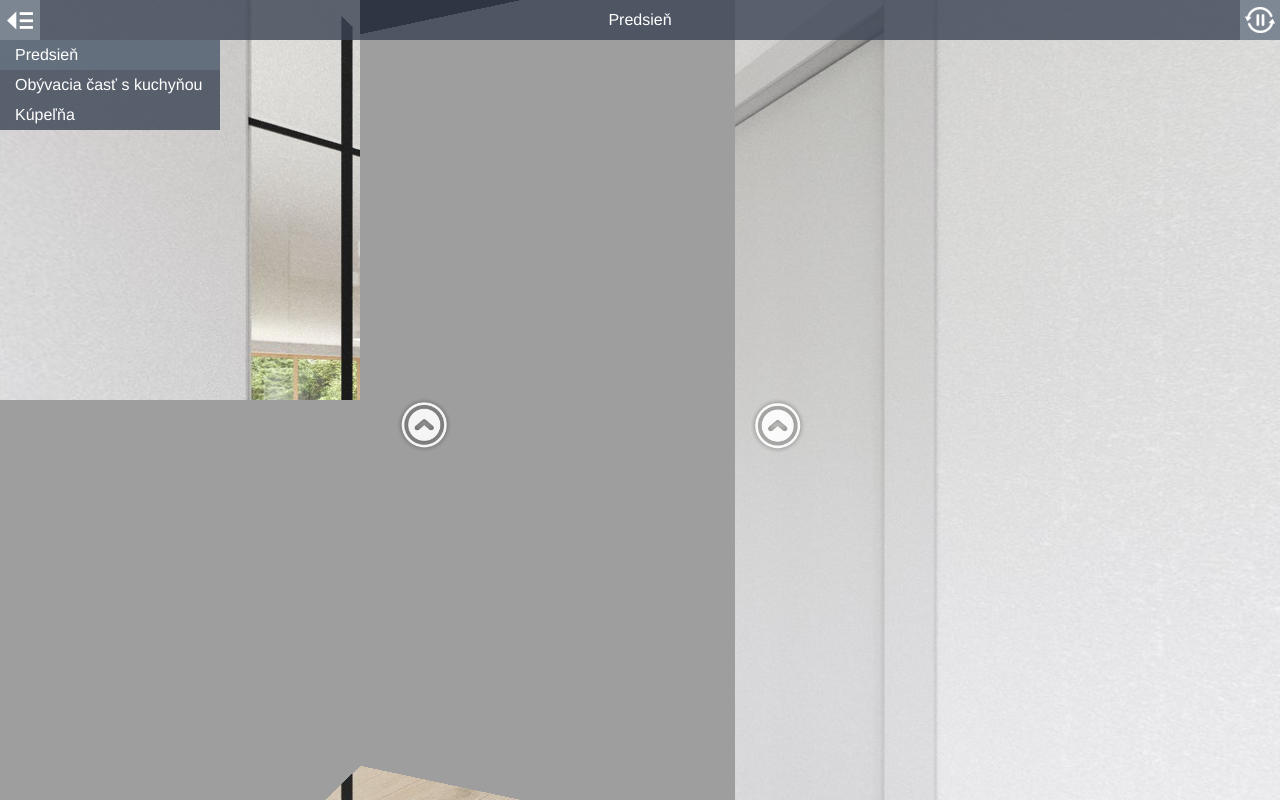
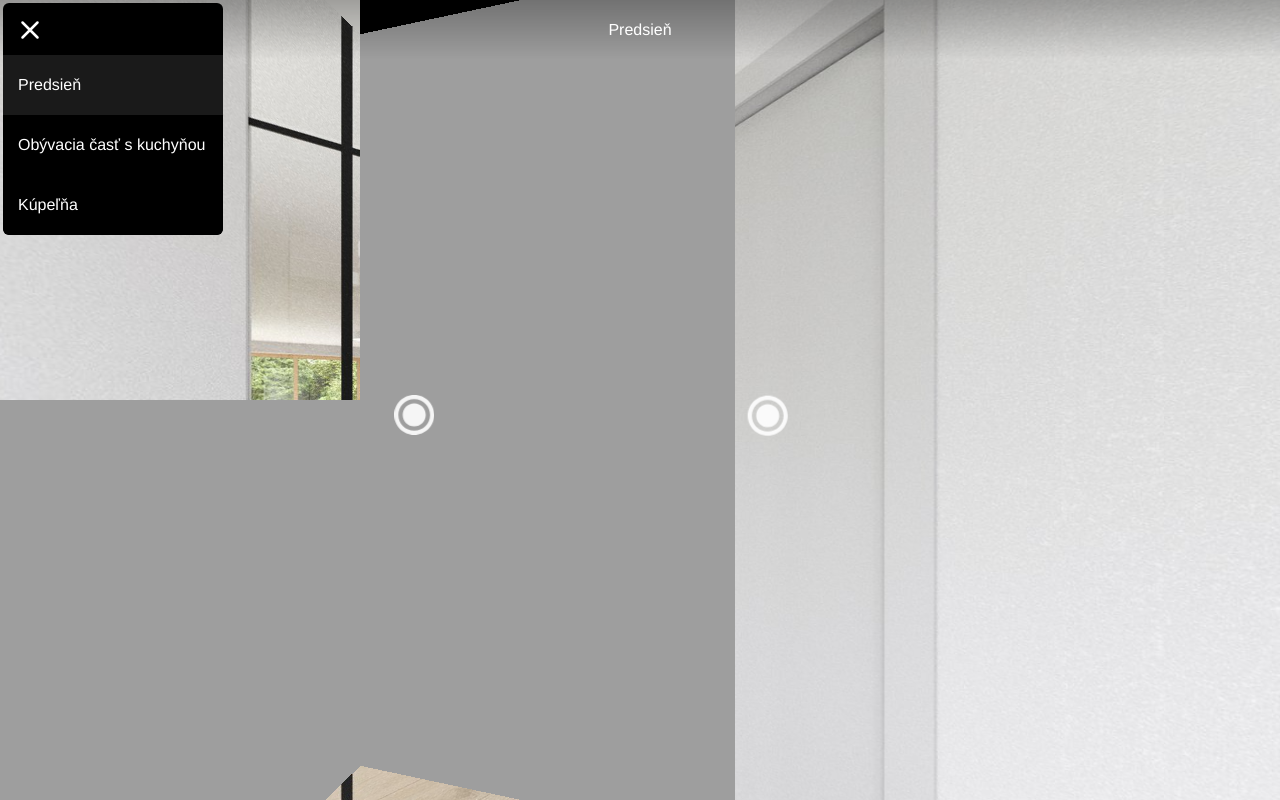
Before and after one commit to majomichal/Liberec, a plain HTML site: page index.html in a window 1280 px wide. Drawn offline with Linux system fonts and the light colour scheme; animation ran at ten frames a second.

Commit message:
Black design

```diff
--- a/index.html
+++ b/index.html
@@ -1,32 +1,27 @@
 <!DOCTYPE html>
 <html>
+
 <head>
-<title>Project Title</title>
+  <title></title>
   <meta charset="utf-8">
-<meta name="viewport" content="target-densitydpi=device-dpi, width=device-width, initial-scale=1.0, maximum-scale=1.0, minimum-scale=1.0, user-scalable=no, minimal-ui" />
-<style> @-ms-viewport { width: device-width; } </style>
+  <meta name="viewport"
+    content="target-densitydpi=device-dpi, width=device-width, initial-scale=1.0, maximum-scale=1.0, minimum-scale=1.0, user-scalable=no, minimal-ui" />
+  <style>
+    @-ms-viewport {
+      width: device-width;
+    }
+  </style>
   <link rel="stylesheet" href="vendor/reset.min.css">
   <link rel="stylesheet" href="style.css">
+  <link rel="shortcut icon" type="image/x-icon" sizes="16x16 32x32 48x48 64x64" href="/img/pano.svg">
 </head>
+
 <body class="multiple-scenes ">
 
   <div id="pano"></div>
 
   <div id="sceneList">
     <ul class="scenes">
-
-      <a href="javascript:void(0)" class="scene" data-id="0-predsie">
-        <li class="text">Predsieň</li>
-      </a>
-
-      <a href="javascript:void(0)" class="scene" data-id="1-obvacia-as-s-kuchyou">
-        <li class="text">Obývacia časť s kuchyňou</li>
-      </a>
-
-      <a href="javascript:void(0)" class="scene" data-id="2-kpea">
-        <li class="text">Kúpeľňa</li>
-      </a>
-
     </ul>
   </div>
 
@@ -34,7 +29,7 @@
     <h1 class="sceneName"></h1>
   </div>
 
-<a href="javascript:void(0)" id="autorotateToggle">
+  <a href="javascript:void(0)" id="autorotateToggle" style="display: none;">
     <img class="icon off" src="img/play.png">
     <img class="icon on" src="img/pause.png">
   </a>
@@ -45,8 +40,8 @@
   </a>
 
   <a href="javascript:void(0)" id="sceneListToggle">
-  <img class="icon off" src="img/expand.png">
-  <img class="icon on" src="img/collapse.png">
+    <img class="icon off" src="img/menu.svg">
+    <img class="icon on" src="img/close.svg">
   </a>
 
   <a href="javascript:void(0)" id="viewUp" class="viewControlButton viewControlButton-1">
@@ -68,12 +63,35 @@
     <img class="icon" src="img/minus.png">
   </a>
 
-<script src="vendor/screenfull.min.js" ></script>
-<script src="vendor/bowser.min.js" ></script>
-<script src="vendor/marzipano.js" ></script>
+  <script src="vendor/screenfull.min.js"></script>
+  <script src="vendor/bowser.min.js"></script>
+  <script src="vendor/marzipano.js"></script>
 
   <script src="data.js"></script>
+
+  <script>
+    document.title = APP_DATA.name;
+
+    var el = document.querySelector('#sceneList ul');
+
+    APP_DATA.scenes.forEach(i => {
+      var a = document.createElement('a');
+      var li = document.createElement('li');
+
+      a.classList.add('scene');
+      a.setAttribute('data-id', i.id);
+      a.setAttribute('href', 'javascript:void(0)');
+
+      li.classList.add('text');
+      li.innerHTML = i.name;
+
+      a.appendChild(li);
+      el.appendChild(a);
+
+    });
+  </script>
+
   <script src="index.js"></script>
+</body>
 
-</body>
 </html>
--- a/index.js
+++ b/index.js
@@ -253,7 +253,7 @@
 
     // Create image element.
     var icon = document.createElement('img');
-    icon.src = 'img/link.png';
+    icon.src = 'img/pin2.svg';
     icon.classList.add('link-hotspot-icon');
 
     // Set rotation transform.
--- a/style.css
+++ b/style.css
@@ -46,19 +46,19 @@ a, a:hover, a:active, a:visited {
   position: absolute;
   top: 0;
   left: 0;
-  right: 40px;
-  height: 40px;
+  right: 0;
+  height: 60px;
   text-align: center;
 }
 
 .mobile #titleBar {
   height: 50px;
-  right: 50px;
+  right: 0;
 }
 
 /* If there is a fullscreen button the title bar must make space for it */
 body.fullscreen-enabled #titleBar {
-  right: 80px;
+  right: 0;
 }
 
 body.fullscreen-enabled.mobile #titleBar {
@@ -67,28 +67,32 @@ body.fullscreen-enabled.mobile #titleBar {
 
 /* If there are multiple scenes the title bar must make space for the scene list toggle */
 body.multiple-scenes #titleBar {
-  left: 40px;
+  left: 0;
 }
 
 body.multiple-scenes.mobile #titleBar {
-  left: 50px;
+  left: 0;
 }
 
 #titleBar .sceneName {
   width: 100%;
   height: 100%;
-  line-height: 30px;
+  line-height: 60px;
   padding: 5px;
-  background-color: rgb(58,68,84);
-  background-color: rgba(58,68,84,0.8);
+  background: linear-gradient(0deg, rgba(0,0,0,0) 1%, rgba(0,0,0, 0.28) 100%);
   overflow: hidden;
   text-overflow: ellipsis;
   white-space: nowrap;
 
-  -moz-user-select: text;
-  -webkit-user-select: text;
-  -ms-user-select: text;
-  user-select: text;
+  -moz-user-select: none;
+  -webkit-user-select: none;
+  -ms-user-select: none;
+  user-select: none;
+
+  display: flex;
+  align-content: center;
+  justify-content: center;
+  align-items: center;
 }
 
 .mobile #titleBar .sceneName {
@@ -204,11 +208,13 @@ body.fullscreen-enabled.mobile #autorotateToggle {
   position: absolute;
   top: 0;
   left: 0;
-  width: 40px;
-  height: 40px;
+  width: 60px;
+  height: 60px;
+  display: flex;
   padding: 5px;
-  background-color: rgb(103,115,131);
-  background-color: rgba(103,115,131,0.8);
+  align-items: center;
+  justify-content: center;
+  align-content: center;
 }
 
 .mobile #sceneListToggle {
@@ -225,9 +231,6 @@ body.fullscreen-enabled.mobile #autorotateToggle {
 }
 
 #sceneListToggle .icon {
-  position: absolute;
-  top: 5px;
-  right: 5px;
   width: 30px;
   height: 30px;
 }
@@ -255,9 +258,9 @@ body.fullscreen-enabled.mobile #autorotateToggle {
 
 #sceneList {
   position: absolute;
-  top: 0;
+  top: 3px;
   left: -220px;
-  padding-top: 40px;
+  padding-top: 52px;
   width: 220px;
   max-height: 100%;
   overflow-x: hidden;
@@ -265,6 +268,8 @@ body.fullscreen-enabled.mobile #autorotateToggle {
   margin-left: 0;
   -webkit-transition: margin-left 0.5s ease-in-out;
   transition: margin-left 0.5s ease-in-out;
+  background-color: black;
+  border-radius: 6px;
 }
 
 .mobile #sceneList {
@@ -273,8 +278,8 @@ body.fullscreen-enabled.mobile #autorotateToggle {
 
 #sceneList .scenes {
   width: 100%;
-  background-color: rgb(58,68,84);
-  background-color: rgba(58,68,84,0.8);
+  background-color: black;
+  border-radius: 6px;
 }
 
 .mobile #sceneList {
@@ -292,13 +297,13 @@ body.fullscreen-enabled.mobile #autorotateToggle {
 }
 
 #sceneList.enabled {
-  margin-left: 220px;
+  margin-left: 223px;
 }
 
 #sceneList .scene {
   display: block;
   width: 100%;
-  height: 30px;
+  height: 60px;
 }
 
 .mobile #sceneList .scene {
@@ -309,24 +314,22 @@ body.fullscreen-enabled.mobile #autorotateToggle {
   width: 100%;
   height: 100%;
   padding: 0 15px;
-  line-height: 30px;
+  line-height: 60px;
   overflow: hidden;
   text-overflow: ellipsis;
   white-space: nowrap;
 }
 
 .mobile #sceneList .scene .text {
-  line-height: 40px;
+  line-height: 60px;
 }
 
 .no-touch #sceneList .scene:hover {
-  background-color: rgb(103,115,131);
-  background-color: rgba(103,115,131,0.8);
+  background-color: rgba(255, 255, 255, 0.1);
 }
 
 #sceneList .scene.current {
-  background-color: rgb(103,115,131);
-  background-color: rgba(103,115,131,0.8);
+  background-color: rgba(255, 255, 255, 0.1);
 }
 
 /* Hide scene list when only a single scene exists */
@@ -337,8 +340,8 @@ body.single-scene #sceneList, body.single-scene #sceneListToggle {
 /* Link hotspot */
 
 .link-hotspot {
-  width: 60px;
-  height: 60px;
+  width: 40px;
+  height: 40px;
   margin-left: -30px;
   margin-top: -30px;
   opacity: 0.9;
@@ -351,8 +354,8 @@ body.single-scene #sceneList, body.single-scene #sceneListToggle {
 }
 
 .mobile .link-hotspot {
-  width: 70px;
-  height: 70px;
+  width: 45px;
+  height: 45px;
 }
 
 .link-hotspot-icon {
@@ -364,7 +367,7 @@ body.single-scene #sceneList, body.single-scene #sceneListToggle {
 .link-hotspot-tooltip {
   position: absolute;
   left: 100%;
-  top: 14px; /* ( 60 - (16 + 2*8) ) / 2 */
+  top: 2px; /* ( 60 - (16 + 2*8) ) / 2 */
 
   margin-left: 3px;
 
@@ -376,8 +379,7 @@ body.single-scene #sceneList, body.single-scene #sceneListToggle {
 
   border-radius: 5px;
 
-  background-color: rgb(58,68,84);
-  background-color: rgba(58,68,84,0.8);
+  background-color: black;
 
   color: #fff;
 
```
Also changed, not shown: img/close.svg (added), img/menu.svg (added), img/pano.svg (added), img/pin.svg (added), img/pin2.svg (added), img/pin3.svg (added), img/pin4.svg (added). Lines whose indentation alone changed are shown as unchanged.
